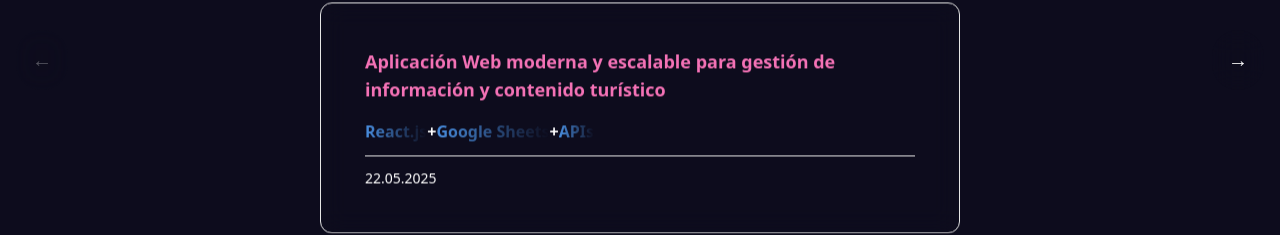
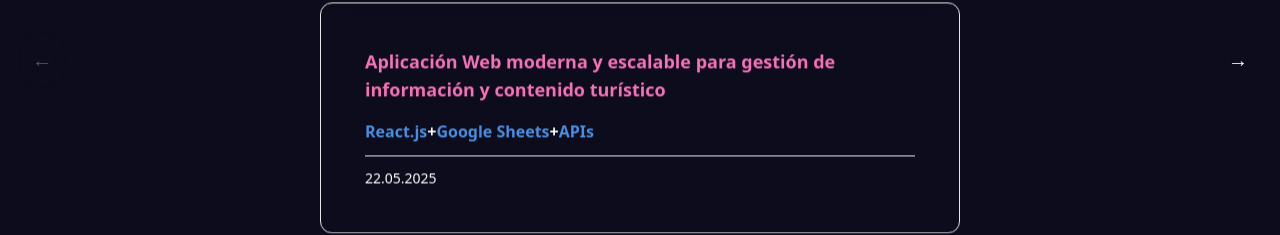
Before and after one commit to deivipluss/landing, a Next.js app: page /propuesta in a window 1280 px wide. Shown: the part 340-575 px from the top of the page. Built offline with nearby package versions, Linux system fonts and the light colour scheme.

Commit message:
propuestarew

```diff
--- a/data/propuestaContent.tsx
+++ b/data/propuestaContent.tsx
@@ -16,11 +16,11 @@ export const proposalSlides: ProposalSlideType[] = [
       <div className="bg-gradient-to-br from-[#4A90E2]/20 to-[#FF5C5C]/10 rounded-xl p-5">
         <div className="text-lg font-bold text-pink-400 mb-4">Aplicación Web moderna y escalable para gestión de información y contenido turístico</div>
         <div className="flex flex-row flex-wrap gap-x-3 gap-y-1 font-semibold text-base whitespace-nowrap mb-3">
-          <span className="bg-gradient-to-r from-[#4A90E2] to-[#FF5C5C] text-transparent bg-clip-text">React.js</span>
+          <span className="text-[#4A90E2]">React.js</span>
           <span className="text-white/40">+</span>
-          <span className="bg-gradient-to-r from-[#4A90E2] to-[#FF5C5C] text-transparent bg-clip-text">Google Sheets</span>
+          <span className="text-[#4A90E2]">Google Sheets</span>
           <span className="text-white/40">+</span>
-          <span className="bg-gradient-to-r from-[#4A90E2] to-[#FF5C5C] text-transparent bg-clip-text">APIs</span>
+          <span className="text-[#4A90E2]">APIs</span>
         </div>
         <div className="text-white/70 text-sm text-right border-t border-white/10 pt-3">22.05.2025</div>
       </div>
@@ -180,10 +180,6 @@ export const proposalSlides: ProposalSlideType[] = [
                 <td className="py-1 text-right pl-8 md:pl-12">Incluido</td>
               </tr>
               <tr>
-                <td className="py-1 align-top">Animaciones y blog interactivo</td>
-                <td className="py-1 text-right pl-8 md:pl-12">Incluido</td>
-              </tr>
-              <tr>
                 <td className="py-1 align-top">Soporte técnico inicial (15 días)</td>
                 <td className="py-1 text-right pl-8 md:pl-12">Incluido</td>
               </tr>
@@ -237,7 +233,7 @@ export const proposalSlides: ProposalSlideType[] = [
           <div className="text-white font-semibold mb-2">Consultor de negocios, desarrollador de marcas y especialista en transformación digital</div>
           <div className="text-white/70 italic text-sm mb-4">Más de 10 años de experiencia impulsando proyectos digitales y marcas.</div>
           <a href="https://wa.me/51999999999" target="_blank" rel="noopener" className="block w-full bg-green-600 text-white font-bold text-lg px-6 py-4 rounded-lg shadow-lg hover:bg-green-500 transition-all duration-300 transform hover:scale-[1.02] mb-3 uppercase tracking-wide">¡ARRANQUEMOS AHORA!</a>
-          <a href="/" className="block w-full bg-transparent text-white font-semibold px-6 py-3 rounded-lg border border-white/20 hover:bg-white/10 transition">🏠 Ir a la Home</a>
+          <a href="/" className="block w-full bg-transparent text-white font-semibold px-6 py-3 rounded-lg border border-white/20 hover:bg-white/10 transition">🌐 Ir a mi web</a>
         </div>
       </div>
     )
```
